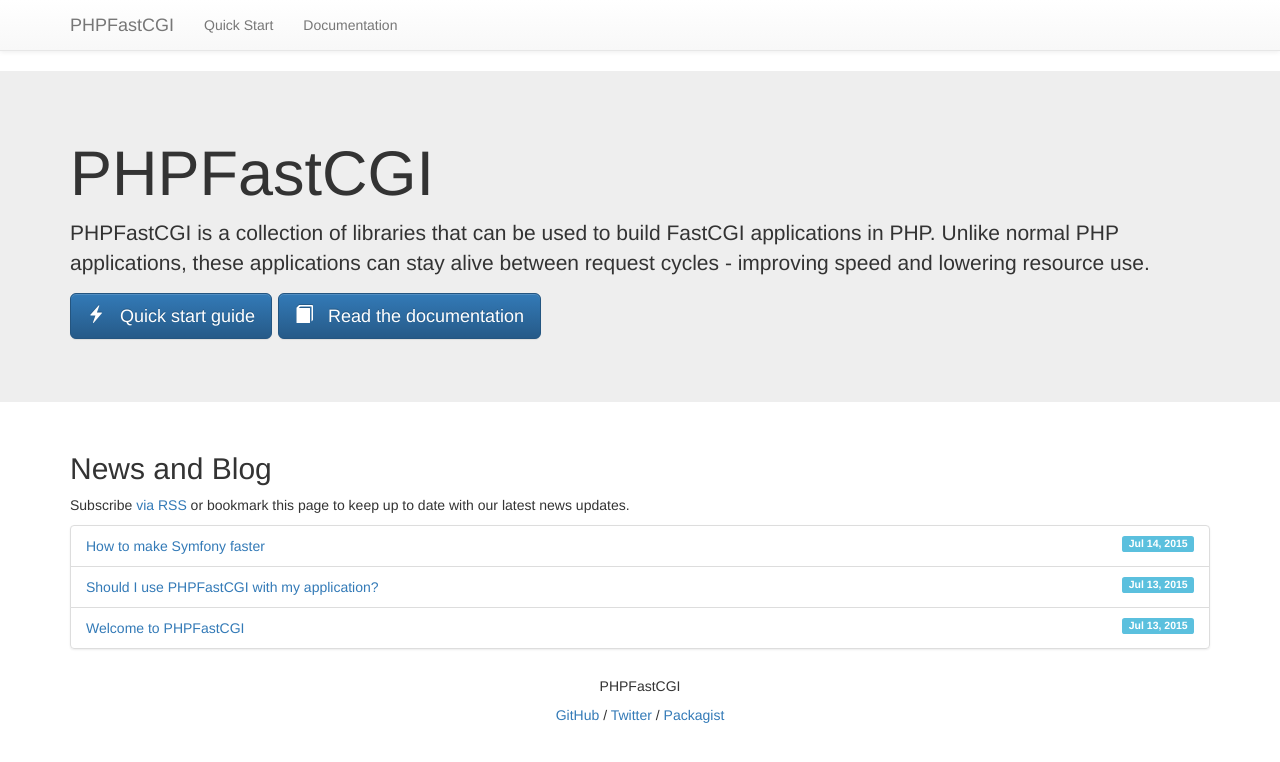
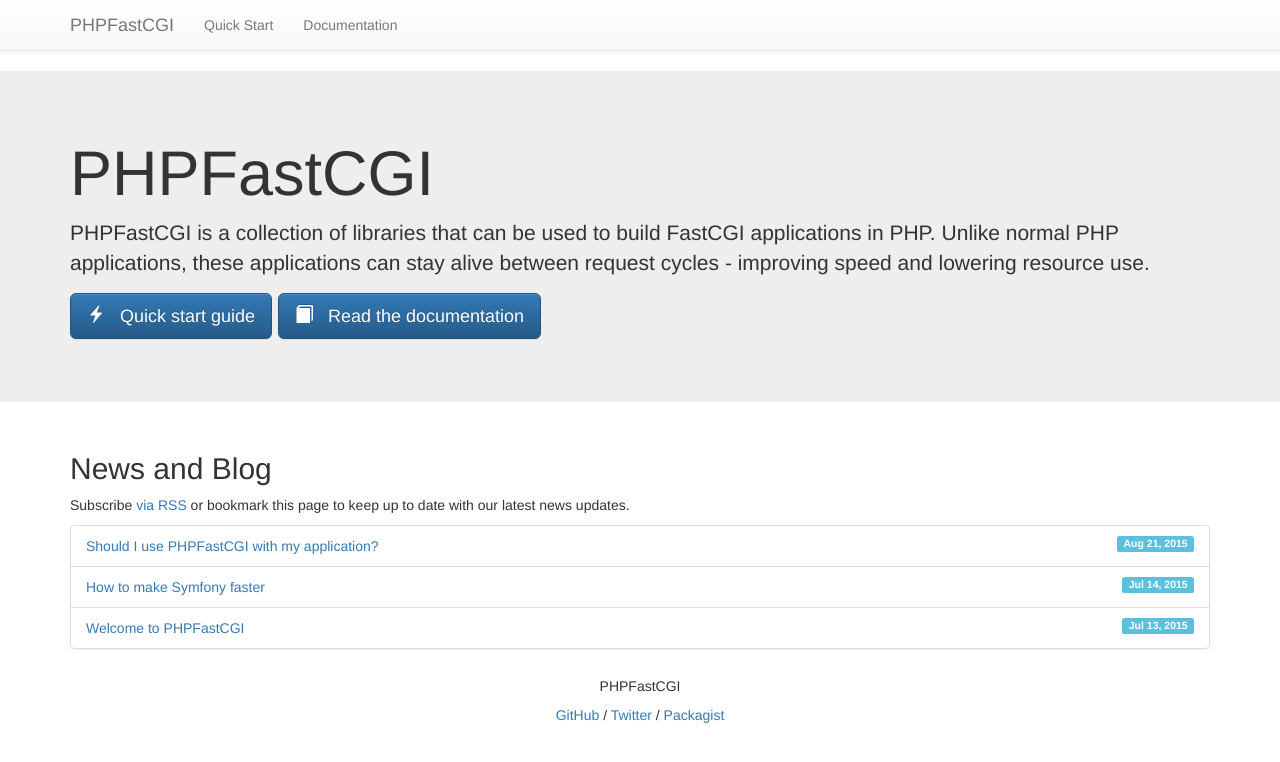
Before and after one commit to PHPFastCGI/phpfastcgi.github.io, a Jekyll site: the page built from index.html, in a window 1280 px wide. Shown: the top 762 px of the page. Built offline with Jekyll 4.4.1, drawn with Linux system fonts in a browser that asks for light colours.

Commit message:
Updated date of post

```diff
--- a/_posts/2015-07-13-should-I-use-phpfastcgi.markdown
+++ b/_posts/2015-08-21-should-I-use-phpfastcgi.markdown
@@ -1,7 +1,7 @@
 ---
 layout: post
 title:  "Should I use PHPFastCGI with my application?"
-date:   2015-07-13 20:00:00
+date:   2015-08-21 09:00:00
 categories: general
 ---
 
```
